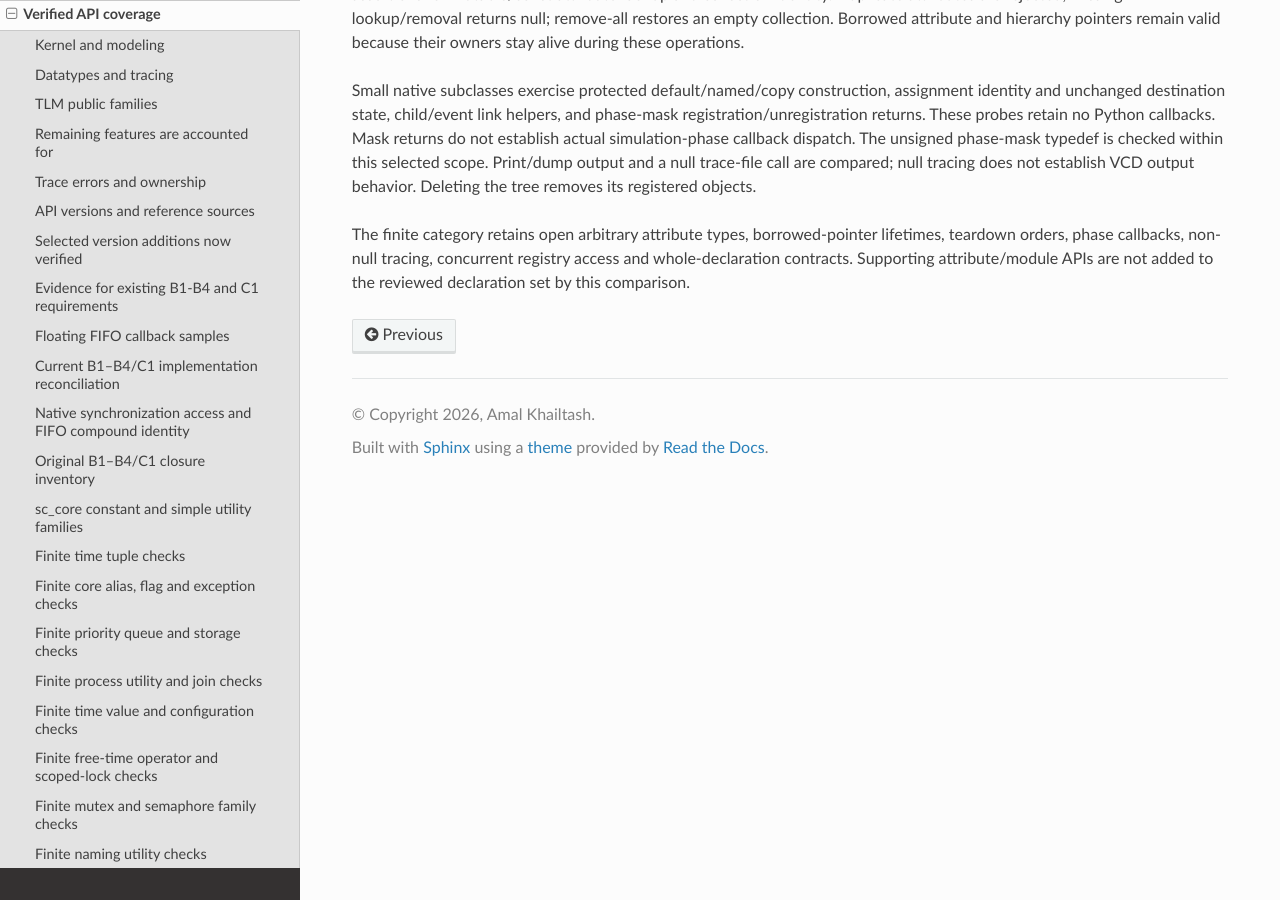
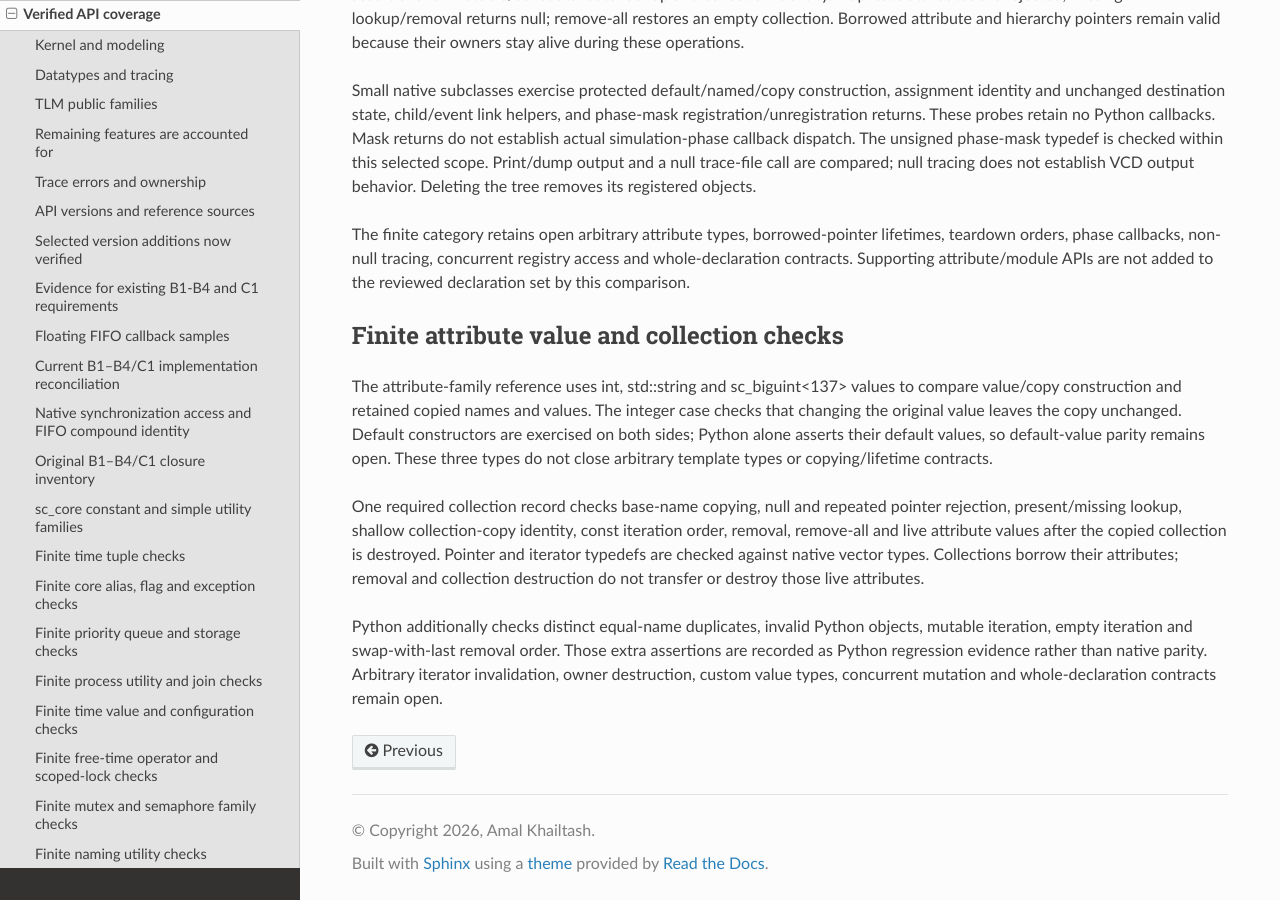
Before and after one commit to amal-khailtash/pysystemc, a Sphinx documentation site: the page built from docs/api/coverage.rst, in a window 1280 px wide and 900 px high, scrolled down 14719 px. Built offline with Sphinx 7.4.7 and the Read the Docs theme 3.1.0, drawn with Linux system fonts in a browser that asks for light colours.

Commit message:
Record finite attribute value and collection verification

```diff
--- a/docs/api/coverage.rst
+++ b/docs/api/coverage.rst
@@ -874,3 +874,26 @@ The finite category retains open arbitrary attribute types, borrowed-pointer
 lifetimes, teardown orders, phase callbacks, non-null tracing, concurrent
 registry access and whole-declaration contracts. Supporting attribute/module
 APIs are not added to the reviewed declaration set by this comparison.
+
+Finite attribute value and collection checks
+--------------------------------------------
+
+The attribute-family reference uses int, std::string and sc_biguint<137> values
+to compare value/copy construction and retained copied names and values. The
+integer case checks that changing the original value leaves the copy unchanged.
+Default constructors are exercised on both sides; Python alone asserts their
+default values, so default-value parity remains open. These three types do not
+close arbitrary template types or copying/lifetime contracts.
+
+One required collection record checks base-name copying, null and repeated
+pointer rejection, present/missing lookup, shallow collection-copy identity,
+const iteration order, removal, remove-all and live attribute values after the
+copied collection is destroyed. Pointer and iterator typedefs are checked
+against native vector types. Collections borrow their attributes; removal and
+collection destruction do not transfer or destroy those live attributes.
+
+Python additionally checks distinct equal-name duplicates, invalid Python
+objects, mutable iteration, empty iteration and swap-with-last removal order.
+Those extra assertions are recorded as Python regression evidence rather than
+native parity. Arbitrary iterator invalidation, owner destruction, custom value
+types, concurrent mutation and whole-declaration contracts remain open.
```
Also changed, not shown: CHANGELOG.md (+3 -0 lines).
